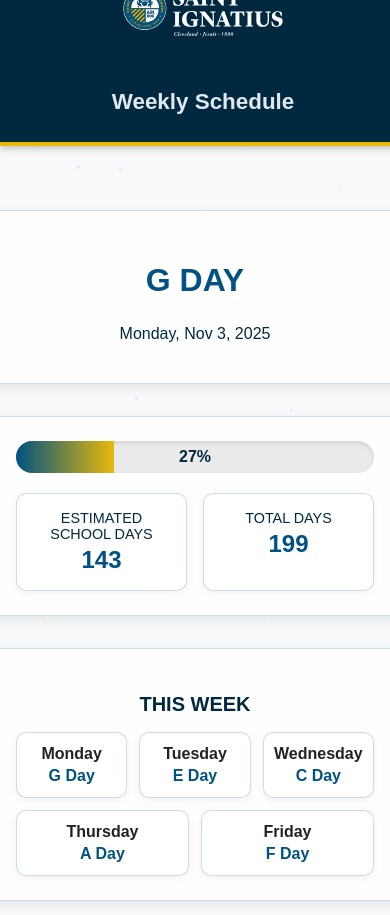
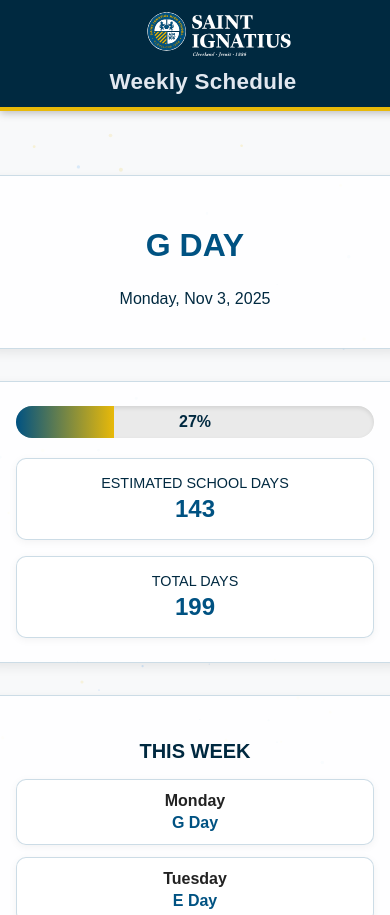
Before and after one commit to MlndMaster-Studios/SIHS-DAY-CLOCK, a plain HTML site: page index.html in a window 390 px wide. Shown: the top 915 px of the page. Drawn offline with Linux system fonts and the light colour scheme.

Commit message:
Update component.css

```diff
--- a/component.css
+++ b/component.css
@@ -11,10 +11,11 @@
 body {
   margin: 0;
   padding: 0;
+  background: var(--brand-light);
   font-family: var(--font-body);
-  background: var(--brand-light);
   color: #222;
   min-height: 100vh;
+  overflow-x: hidden;
   display: flex;
   flex-direction: column;
 }
@@ -23,28 +24,29 @@ body {
 .site-header {
   background: var(--brand-dark);
   border-bottom: 4px solid var(--brand-gold);
+  color: white;
   width: 100%;
+  position: relative;
   display: flex;
   justify-content: center;
   align-items: center;
   padding: 1rem 0;
-  position: relative;
   box-shadow: 0 2px 8px rgba(0,0,0,0.25);
   z-index: 10;
 }
 
 .header-inner {
   width: 100%;
-  max-width: 1200px;
+  max-width: 1100px;
+  position: relative;
   display: flex;
+  justify-content: center;
   align-items: center;
-  justify-content: center;
-  position: relative;
 }
 
 .school-logo {
   position: absolute;
-  left: 1.5rem; /* small breathing room from edge */
+  left: 1rem; /* flush-left but not cut off */
   top: 50%;
   transform: translateY(-50%);
   height: 60px;
@@ -52,11 +54,12 @@ body {
 }
 
 .header-title {
-  font-family: var(--font-header);
   color: #e2e8f0;
   font-size: 1.8rem;
-  font-weight: 700;
+  font-weight: 600;
   text-align: center;
+  font-family: var(--font-header);
+  letter-spacing: 0.5px;
 }
 
 /* ===== Content ===== */
@@ -205,15 +208,16 @@ body {
 .site-footer {
   background: var(--brand-dark);
   border-top: 4px solid var(--brand-gold);
+  color: white;
   width: 100%;
   text-align: center;
   font-family: var(--font-header);
   font-size: 1rem;
   font-weight: 500;
   padding: 0.5rem 0;
-  position: relative;
   box-shadow: 0 -2px 8px rgba(0, 0, 0, 0.25);
   z-index: 10;
+  position: relative;
 }
 
 .footer-inner {
@@ -238,17 +242,30 @@ body {
     flex-direction: column;
     justify-content: center;
     align-items: center;
+    position: relative;
   }
 
   .school-logo {
-    position: static;
+    position: relative;
+    top: 0;
+    transform: none;
+    height: 45px;
     margin-bottom: 0.5rem;
-    height: 50px;
   }
 
   .header-title {
     font-size: 1.4rem;
     text-align: center;
+    margin: 0;
+    letter-spacing: 0.3px; /* tighten spacing for mobile */
+  }
+
+  .widgets {
+    grid-template-columns: 1fr;
+  }
+
+  .week-day {
+    flex: 1 1 100%;
   }
 
   .site-footer {
```
